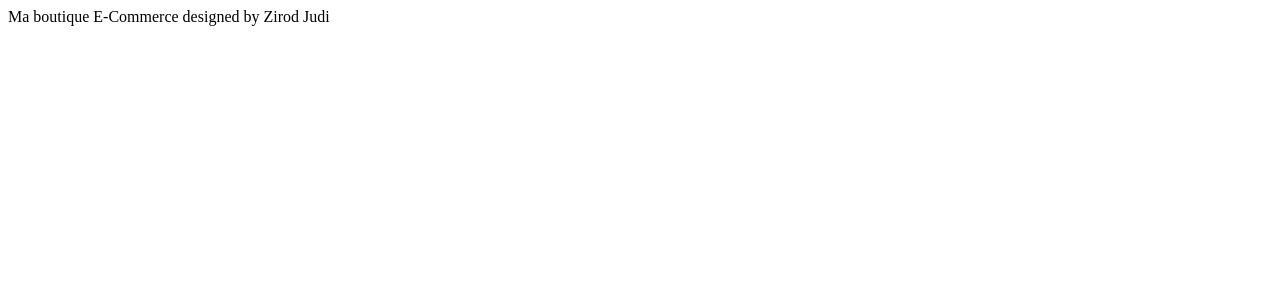
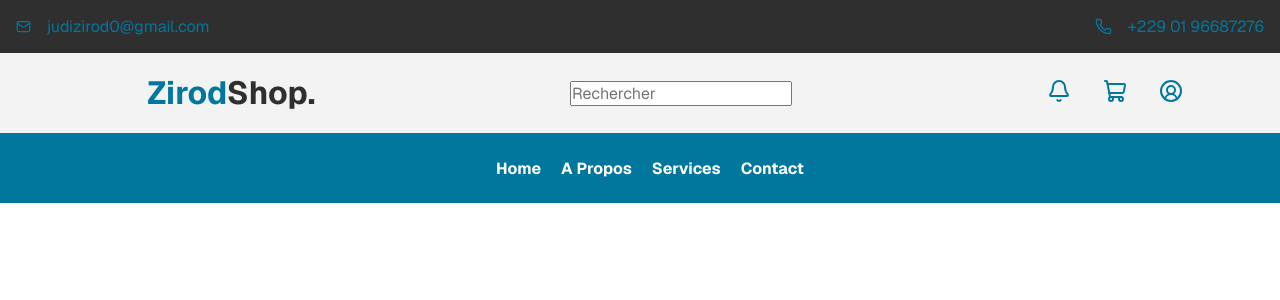
Before and after one commit to Zirod/ZirodShop, a Next.js app in the folder apps/web/: page / in a window 1280 px wide. Shown: the top 300 px of the page. Built offline with nearby package versions, Linux system fonts and the light colour scheme.

Commit message:
Fix : Corrige les conflit de font(Nextfont et le font hardcodé dans le css) ainsi que les bug d'import

```diff
--- /dev/null
+++ b/apps/web/src/app/components/layout/header.tsx
@@ -0,0 +1,55 @@
+import style from '@style/components/layout/_header.module.scss'
+import Link from 'next/link';
+import { Bell, CircleUserRound, Mail, Phone, ShoppingCartIcon } from 'lucide-react';
+
+export default function Header(){
+
+    const navItem = [
+        { id: 1, name:"Home", link:"/"},
+        { id: 2, name:"A Propos", link:"/about"},
+        { id: 3, name:"Services", link:"/services"},
+        { id: 4, name:"Contact", link:"/contact"},
+    ];
+
+    return(
+        <header className={style.appHead}>
+            {/* App head with infoline */}
+            <div className={style.infoline}>
+                <a href="mailto:judizirod0@gmail.com" className={style.infolineItem}>
+                    <Mail size={15}/><span>judizirod0@gmail.com</span>
+                </a>
+                <a href="tel:002290196697276" className={style.infolineItem}>
+                    <Phone size={17}/> <span> +229 01 96687276</span>
+                </a>
+            </div>
+
+            {/* Header with site name and mini menue */}
+            <div className={style.title}>
+                <a href=""><div className={style.siteName}><strong>Zirod</strong><strong className={style.nameLabel}>Shop.</strong></div></a>
+
+                <input type="text" placeholder='Rechercher'/>
+
+                {/* Mini menue */}
+                <ul className={style.mini_menue}>
+                    <li className={style.mini_menueItem}><Bell className={style.mnColor}/></li>
+                    <li className={style.mini_menueItem}><ShoppingCartIcon className={style.mnColor}/></li>
+                    <li className={style.mini_menueItem}><CircleUserRound className={style.mnColor}/></li>
+
+                </ul>
+            </div>
+
+            {/* App navbar */}
+            <nav className={style.header}>
+                <nav className={ style.navigation_barre}>
+                    <ul className={ style.nav_items}>
+                        {
+                            navItem.map( nav => (
+                                <li key ={nav.id} className={style.nav_item}><Link className={style.nav_color} href ={nav.link}>{nav.name}</Link></li>
+                            ))
+                        }
+                    </ul>
+                </nav>
+            </nav>
+        </header>
+    )
+}
--- a/apps/web/src/app/layout.tsx
+++ b/apps/web/src/app/layout.tsx
@@ -1,5 +1,8 @@
 import type { Metadata } from "next";
 import { Geist, Geist_Mono } from "next/font/google";
+
+import "@style/main.scss";
+import Header from "./components/layout/header";
 
 
 const geistSans = Geist({
@@ -13,7 +16,7 @@ const geistMono = Geist_Mono({
 });
 
 export const metadata: Metadata = {
-  title: "E-commerce",
+  title: "ZirodShop",
   description: "Manage your store and you client",
 };
 
@@ -21,6 +24,7 @@ export default function RootLayout({ children }: LayoutProps<"/">) {
     return (
         <html lang="fr" className={`${geistSans.variable} ${geistMono.variable}`} data-theme= "light">
             <body>
+              <Header />
                 {children}
             </body>
         </html>
--- /dev/null
+++ b/apps/web/src/style/components/layout/_header.module.scss
@@ -0,0 +1,93 @@
+@use "@style/mixin/" as *;
+
+
+/*
+    APP HEAD WITH INFOLINE
+*/
+
+.appHead{
+    position: fixed;
+    top: 0;right: 0;left: 0;
+    z-index: 100;
+}
+
+.infoline{
+    display: flex;
+    justify-content: space-between;
+    color: theme(inftext);
+    align-items: center;
+    background-color: theme(infoline);
+
+    @include gap(sm);
+    @include padding(md);
+}
+
+.infolineItem{
+    @include inline;
+    align-items: center;
+}
+
+
+/*
+    NAV HEADER BAR
+*/
+
+
+.header{
+    position: relative;
+    top: 0;right: 0;left: 0;
+    height: 70px;
+    background: theme(accent);
+    display: flex;
+    align-items: center;
+    justify-content: center;
+    padding: spacing(xs);
+}
+.title{
+    display: flex;
+    justify-content: space-around;
+    align-items: center;
+    gap: 100px;
+    padding: 20px;
+    background-color: theme(surface);
+}
+
+.siteName{
+    @include heading-3;
+    color: theme(accent);
+    width: fit-content;
+    padding: 0 0 0 50px;
+}
+.nameLabel{
+    color: theme(infoline);
+}
+
+.nav_items{
+    display: flex;
+    list-style: none;
+}
+.nav_item{
+    margin: 0 0 0 20px;
+    font-weight: bold;
+    cursor: pointer;
+}
+.nav_color{
+    color: #fff;
+}
+
+/*
+    MINI MENUE
+*/
+
+.mini_menue{
+   @include inline;
+   @include gap(xl);
+}
+
+.mini_menueItem{
+    list-style: none;
+    cursor: pointer;
+}
+.mnColor{
+    color: theme(accent);
+}
--- a/apps/web/src/style/main.scss
+++ b/apps/web/src/style/main.scss
@@ -6,7 +6,16 @@
     margin: 0;
     padding: 0;
     box-sizing: border-box;
-    font-family:'Trebuchet MS', 'Lucida Sans Unicode', 'Lucida Grande', 'Lucida Sans', Arial, sans-serif;
+}
+
+/* Les éléments de formulaire n'héritent pas par défaut -> une seule police partout */
+button,
+input,
+optgroup,
+select,
+textarea {
+    font-family: inherit;
+    font-size: 100%;
 }
 
 
@@ -39,7 +48,9 @@ body {
     flex-direction:column;
     color: var(--foreground);
     background: var(--background);
-    font-family: Arial, Helvetica, sans-serif;
+
+    /* Police unique : source de vérité = tokens/_typography ($family-base) */
+    @include font-family(base);
     -webkit-font-smoothing: antialiased;
     -moz-osx-font-smoothing: grayscale;
 }
@@ -55,7 +66,6 @@ a {
     flex-direction: column;
     align-items: center;
     justify-content: center;
-    font-family: var(--font-geist-sans);
     background-color: var(--background);
 }
 
--- a/apps/web/src/style/mixin/_typography.scss
+++ b/apps/web/src/style/mixin/_typography.scss
@@ -20,14 +20,11 @@
 // ============================================================
 
 
-$family-base: ("Inter", -apple-system, BlinkMacSystemFont, "Segoe UI", sans-serif);
-$family-mono: ("JetBrains Mono", "Fira Code", monospace);
-
 @mixin font-family($family: base) {
   @if $family == base {
     font-family: $family-base;
   } @else if $family == mono {
-    font-family: $family-base;
+    font-family: $family-mono;
   } @else {
     @error "Unknown font family `#{$family}`.";
   }
@@ -135,7 +132,7 @@ $family-mono: ("JetBrains Mono", "Fira Code", monospace);
 
 @mixin body-large {
   @include typography(
-    $size: font(body-large),
+    $size: font(body-lg),
     $weight: normal,
     $line-height: relaxed
   );
@@ -151,7 +148,7 @@ $family-mono: ("JetBrains Mono", "Fira Code", monospace);
 
 @mixin body-small {
   @include typography(
-    $size: font(body-small),
+    $size: font(body-sm),
     $weight: normal,
     $line-height: normal
   );
--- a/apps/web/src/style/tokens/_index.scss
+++ b/apps/web/src/style/tokens/_index.scss
@@ -1,3 +1,4 @@
 @forward './space';
 @forward './typography';
 @forward './border_radius';
+@forward './colors';
--- a/apps/web/src/style/tokens/_typography.scss
+++ b/apps/web/src/style/tokens/_typography.scss
@@ -1,6 +1,7 @@
 
-$family-base: ("Inter", -apple-system, BlinkMacSystemFont, "Segoe UI", sans-serif);
-$family-mono: ("JetBrains Mono", "Fira Code", monospace);
+/* Familles alignées sur les polices réellement chargées par layout.tsx (next/font) */
+$family-base: var(--font-geist-sans), -apple-system, BlinkMacSystemFont, "Segoe UI", sans-serif;
+$family-mono: var(--font-geist-mono), "Fira Code", monospace;
 
 $font: (
     // Primitive sizes
```
Also changed, not shown: 1 other file (tests, documents, lock files or other folders).
